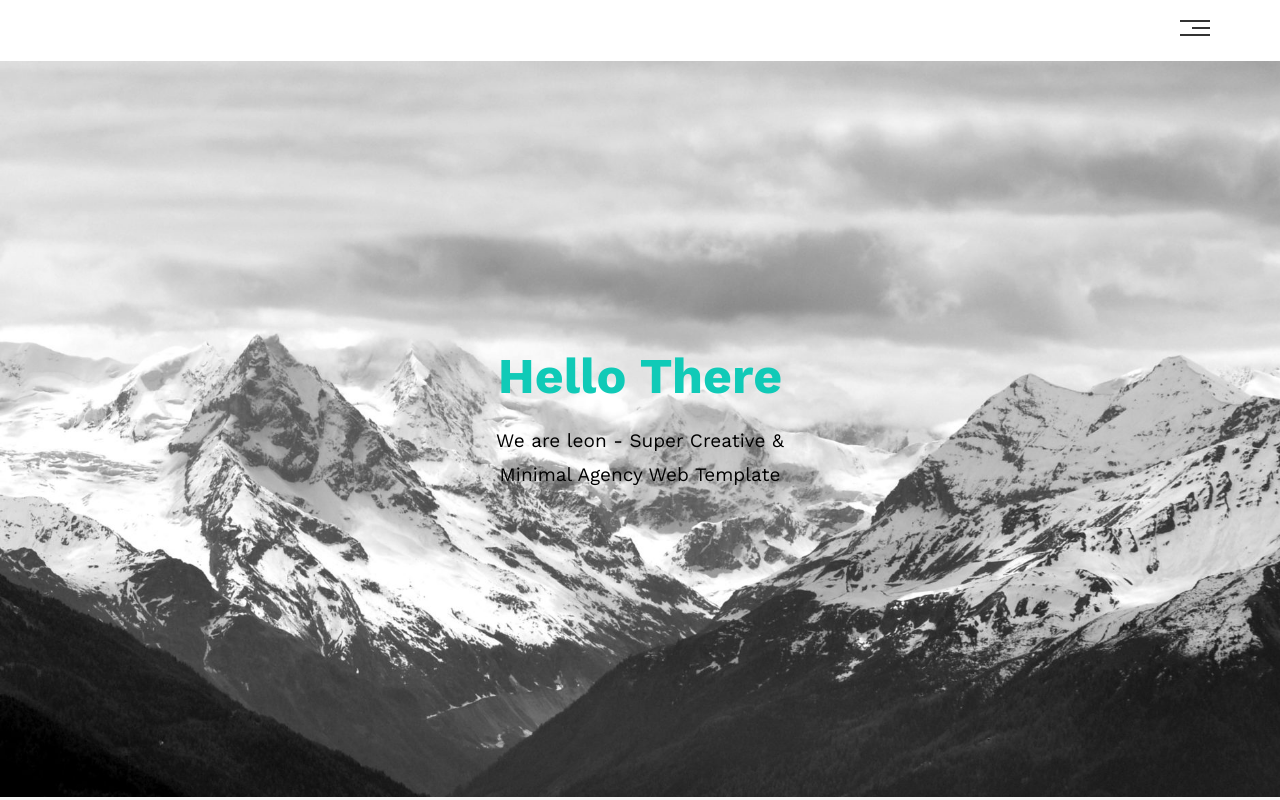
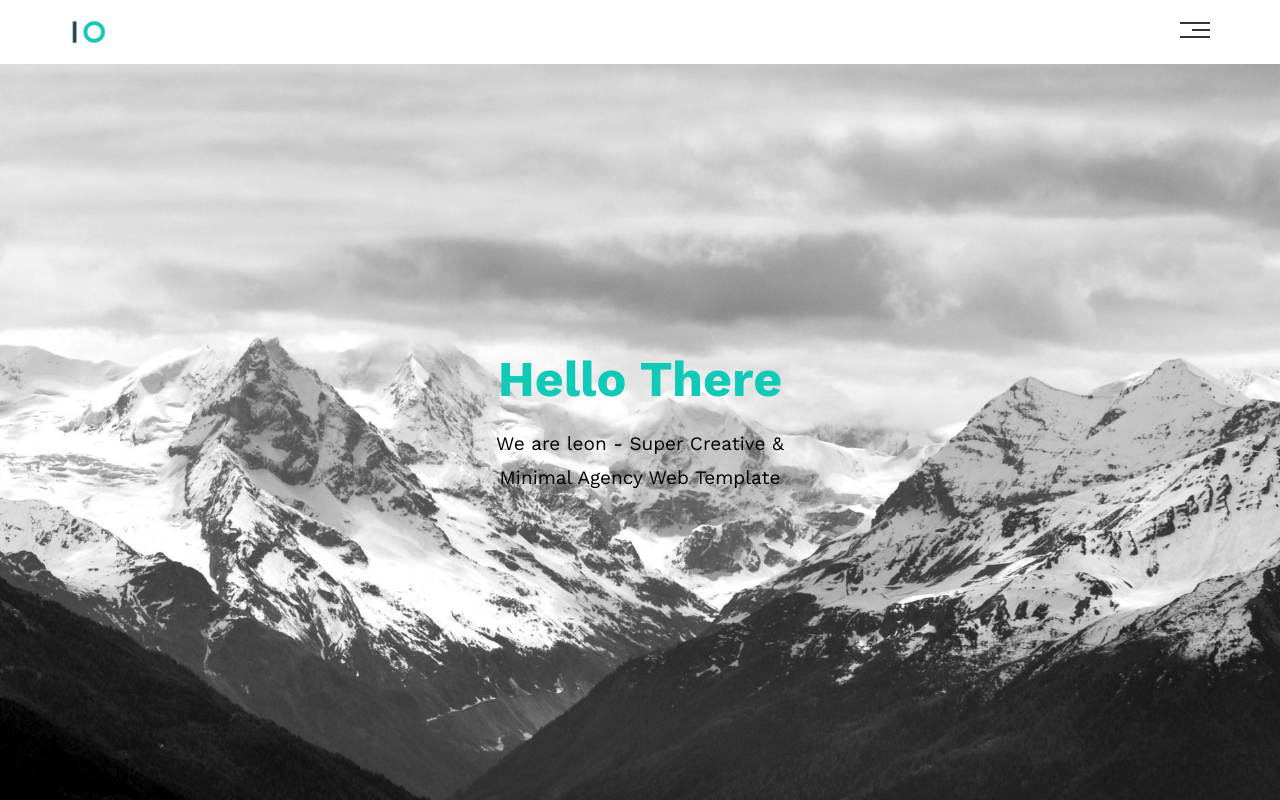
Before and after one commit to Khasawneh93/lastone, a plain HTML site: page index.html in a window 1280 px wide. Shown: the top 800 px of the page. Drawn offline with nearby package versions, Linux system fonts and the light colour scheme.

Commit message:
Update index.html

```diff
--- a/index.html
+++ b/index.html
@@ -20,7 +20,7 @@
     <!--Start Header-->
     <div class="header">
         <div class="container">
-            <img class="logo" src="logo.jpg" alt="">
+            <img class="logo" src="image/logo.jpg" alt="">
             <div class="links">
                 <span class="icon">
                     <span></span>
```
